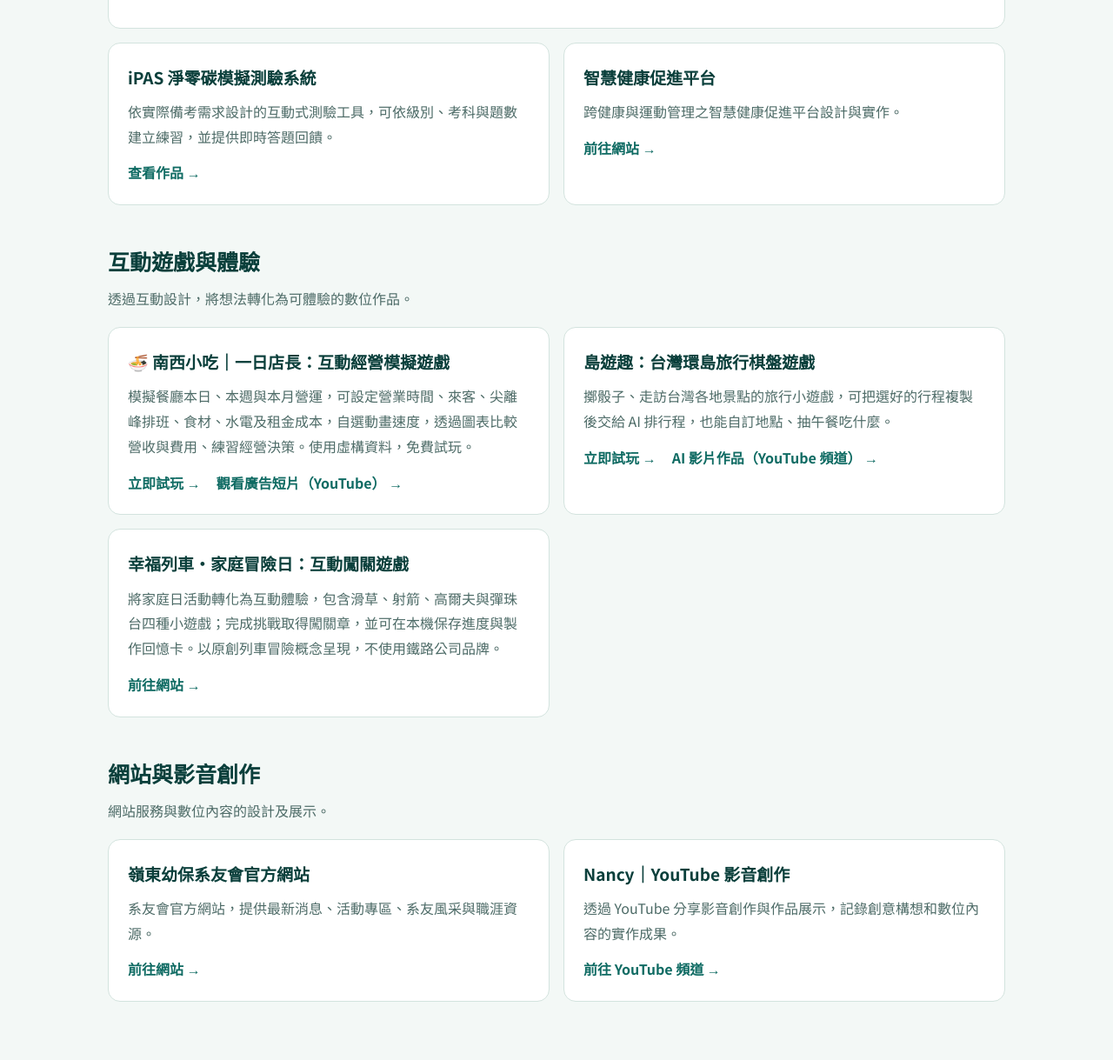
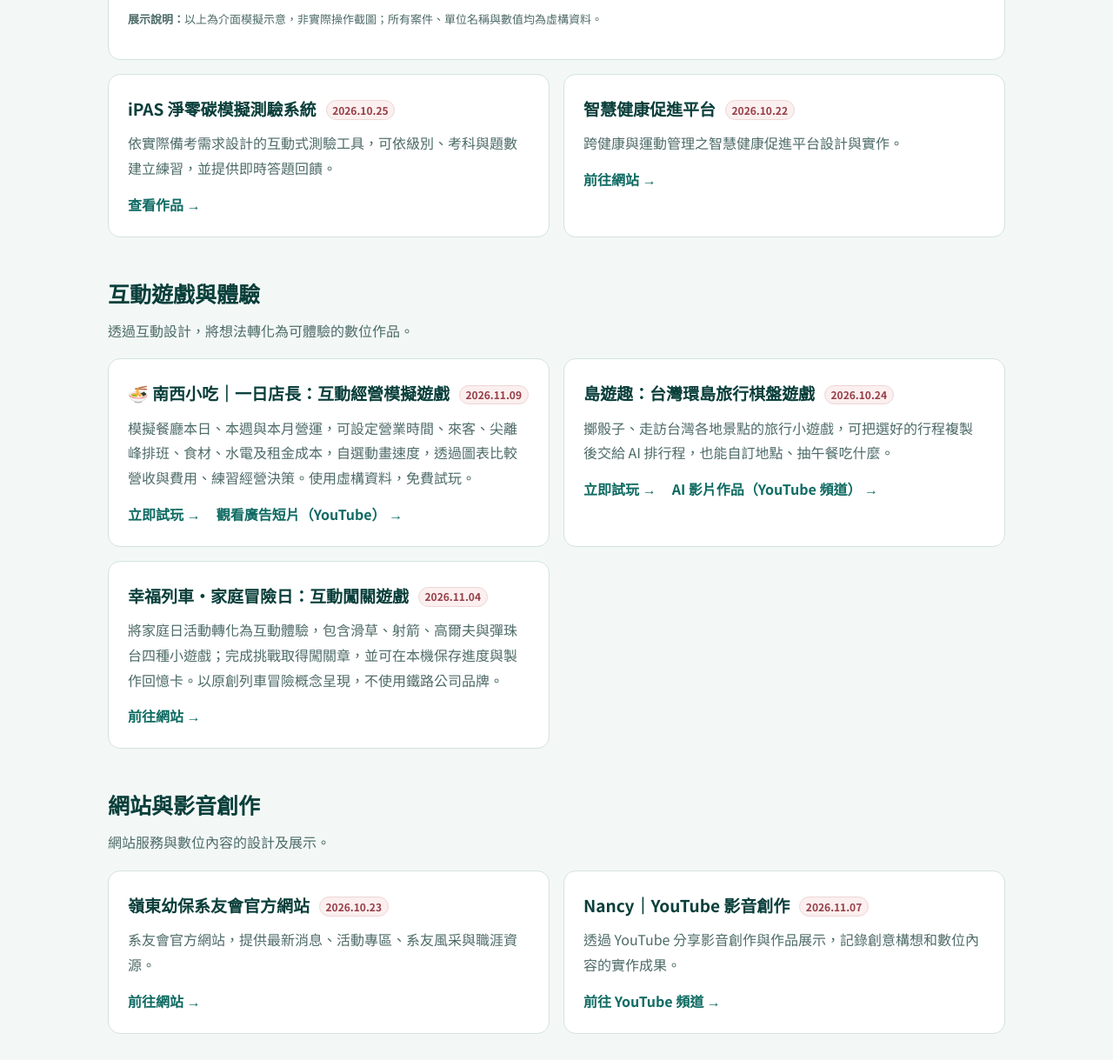
Before and after one commit to nancy098517/nancy098517.github.io, a plain HTML site: page portfolio.html in a window 1280 px wide. Shown: the part 1153-2372 px from the top of the page at 87% size. Drawn offline with Linux system fonts and the light colour scheme.

Commit message:
Show first documented portfolio listing dates on work cards

```diff
--- a/portfolio.html
+++ b/portfolio.html
@@ -67,12 +67,15 @@ footer{max-width:1080px;margin:auto;padding:20px 24px 40px;color:var(--muted);fo
 .budget-work .demo-note{font-size:13px;color:var(--muted);margin-top:14px}
 @media(max-width:730px){.budget-screens{grid-template-columns:1fr}.budget-ui{height:185px}.budget-work{grid-column:auto}}
 
+
+.post-card .work-date{display:inline-block;margin-inline-start:.55em;vertical-align:.12em;padding:.1em .55em;border:1px solid #edd7d7;border-radius:99px;background:#fbefef;color:#963e47;font-family:var(--sans);font-size:12px;font-weight:600;line-height:1.5;white-space:nowrap;font-variant-numeric:tabular-nums}
 </style>
 </head>
 <body>
 <header><div class="bar"><a class="brand" href="./index.html">Nancy</a><a class="back" href="./index.html#works">← 回到首頁</a></div></header>
 <main>
 <h1>作品集</h1>
+<p style="font-size:13px;color:var(--muted)">日期為可查到的首次收錄於本站的日期（台灣時間），不等於作品完成日。</p>
 <p class="lead">從流程改善、管理分析到互動體驗與網站服務，記錄將想法逐步轉化為數位作品的過程。</p>
 <nav class="filters" aria-label="作品分類">
 <a href="#management">管理、分析與學習工具</a>
@@ -81,13 +84,13 @@ footer{max-width:1080px;margin:auto;padding:20px 24px 40px;color:var(--muted);fo
 </nav>
 <section id="management"><h2>管理、分析與學習工具</h2><p class="section-note">以資訊整理、模擬分析及學習需求為出發點。</p><div class="cards">
 <a class="post-card" href="./family-finance-system.html">
-  <h3>家計小屋｜家庭收支與投資管理系統</h3>
+  <h3>家計小屋｜家庭收支與投資管理系統 <time class="work-date" datetime="2026-11-14" title="首次收錄於本站">2026.11.14</time></h3>
   <p>實際開發的本機財務管理系統，整合家庭記帳、個人投資、多幣別資產與股利追蹤。展示圖以虛構資料製作，不包含真實帳務資料。</p>
   <span class="more">查看作品介紹 →</span>
 </a>
 <article class="post-card budget-work" id="budget-review">
   <div class="subhead">個人開發作品｜系統設計與功能實作</div>
-  <h3>預算管理與請購審查輔助系統</h3>
+  <h3>預算管理與請購審查輔助系統 <time class="work-date" datetime="2026-11-13" title="首次收錄於本站">2026.11.13</time></h3>
   <p>自行規劃與開發的本機管理系統，整合年度預算、請購審查、報表分析及權限管理功能。透過需求分析、介面設計、功能測試與持續優化，實作資料整合與管理工具。</p>
   <div class="budget-tags"><span>預算管理</span><span>請購審查</span><span>報表分析</span><span>權限管理</span></div>
   <div class="budget-screens" aria-label="三個使用虛構資料設計的模擬系統畫面">
@@ -134,17 +137,17 @@ footer{max-width:1080px;margin:auto;padding:20px 24px 40px;color:var(--muted);fo
   <p class="demo-note"><strong>展示說明：</strong>以上為介面模擬示意，非實際操作截圖；所有案件、單位名稱與數值均為虛構資料。</p>
 </article>
 <a class="post-card" href="https://3311231021.github.io/practice/index.html" target="_blank" rel="noopener">
-        <h3>iPAS 淨零碳模擬測驗系統</h3>
+        <h3>iPAS 淨零碳模擬測驗系統 <time class="work-date" datetime="2026-10-25" title="首次收錄於本站">2026.10.25</time></h3>
         <p>依實際備考需求設計的互動式測驗工具，可依級別、考科與題數建立練習，並提供即時答題回饋。</p>
         <span class="more">查看作品 →</span>
       </a>
 <a class="post-card" href="https://nancy-profit-health.netlify.app/" target="_blank" rel="noopener">
-        <h3>智慧健康促進平台</h3>
+        <h3>智慧健康促進平台 <time class="work-date" datetime="2026-10-22" title="首次收錄於本站">2026.10.22</time></h3>
         <p>跨健康與運動管理之智慧健康促進平台設計與實作。</p>
         <span class="more">前往網站 →</span>
       </a></div></section>
 <section id="interactive"><h2>互動遊戲與體驗</h2><p class="section-note">透過互動設計，將想法轉化為可體驗的數位作品。</p><div class="cards"><article class="post-card">
-        <h3>🍜 南西小吃｜一日店長：互動經營模擬遊戲</h3>
+        <h3>🍜 南西小吃｜一日店長：互動經營模擬遊戲 <time class="work-date" datetime="2026-11-09" title="首次收錄於本站">2026.11.09</time></h3>
         <p>模擬餐廳本日、本週與本月營運，可設定營業時間、來客、尖離峰排班、食材、水電及租金成本，自選動畫速度，透過圖表比較營收與費用、練習經營決策。使用虛構資料，免費試玩。</p>
         <div class="post-actions">
           <a class="more" href="https://nancy098517.github.io/nancy-food-game/" target="_blank" rel="noopener noreferrer">立即試玩 →</a>
@@ -152,7 +155,7 @@ footer{max-width:1080px;margin:auto;padding:20px 24px 40px;color:var(--muted);fo
         </div>
       </article>
 <article class="post-card">
-        <h3>島遊趣：台灣環島旅行棋盤遊戲</h3>
+        <h3>島遊趣：台灣環島旅行棋盤遊戲 <time class="work-date" datetime="2026-10-24" title="首次收錄於本站">2026.10.24</time></h3>
         <p>擲骰子、走訪台灣各地景點的旅行小遊戲，可把選好的行程複製後交給 AI 排行程，也能自訂地點、抽午餐吃什麼。</p>
         <div class="post-actions">
           <a class="more" href="https://nancy098517.github.io/island-fun/" target="_blank" rel="noopener">立即試玩 →</a>
@@ -160,17 +163,17 @@ footer{max-width:1080px;margin:auto;padding:20px 24px 40px;color:var(--muted);fo
         </div>
       </article>
 <a class="post-card" href="https://nancy098517.github.io/family-adventure/" target="_blank" rel="noopener">
-        <h3>幸福列車・家庭冒險日：互動闖關遊戲</h3>
+        <h3>幸福列車・家庭冒險日：互動闖關遊戲 <time class="work-date" datetime="2026-11-04" title="首次收錄於本站">2026.11.04</time></h3>
         <p>將家庭日活動轉化為互動體驗，包含滑草、射箭、高爾夫與彈珠台四種小遊戲；完成挑戰取得闖關章，並可在本機保存進度與製作回憶卡。以原創列車冒險概念呈現，不使用鐵路公司品牌。</p>
         <span class="more">前往網站 →</span>
       </a></div></section>
 <section id="web"><h2>網站與影音創作</h2><p class="section-note">網站服務與數位內容的設計及展示。</p><div class="cards"><a class="post-card" href="https://ltucceaa-sys.github.io/" target="_blank" rel="noopener">
-        <h3>嶺東幼保系友會官方網站</h3>
+        <h3>嶺東幼保系友會官方網站 <time class="work-date" datetime="2026-10-23" title="首次收錄於本站">2026.10.23</time></h3>
         <p>系友會官方網站，提供最新消息、活動專區、系友風采與職涯資源。</p>
         <span class="more">前往網站 →</span>
       </a>
 <a class="post-card" href="https://www.youtube.com/@N-l8b168" target="_blank" rel="noopener noreferrer">
-        <h3>Nancy｜YouTube 影音創作</h3>
+        <h3>Nancy｜YouTube 影音創作 <time class="work-date" datetime="2026-11-07" title="首次收錄於本站">2026.11.07</time></h3>
         <p>透過 YouTube 分享影音創作與作品展示，記錄創意構想和數位內容的實作成果。</p>
         <span class="more">前往 YouTube 頻道 →</span>
       </a></div></section>
```
Also changed, not shown: index.html (+8 -5 lines).
